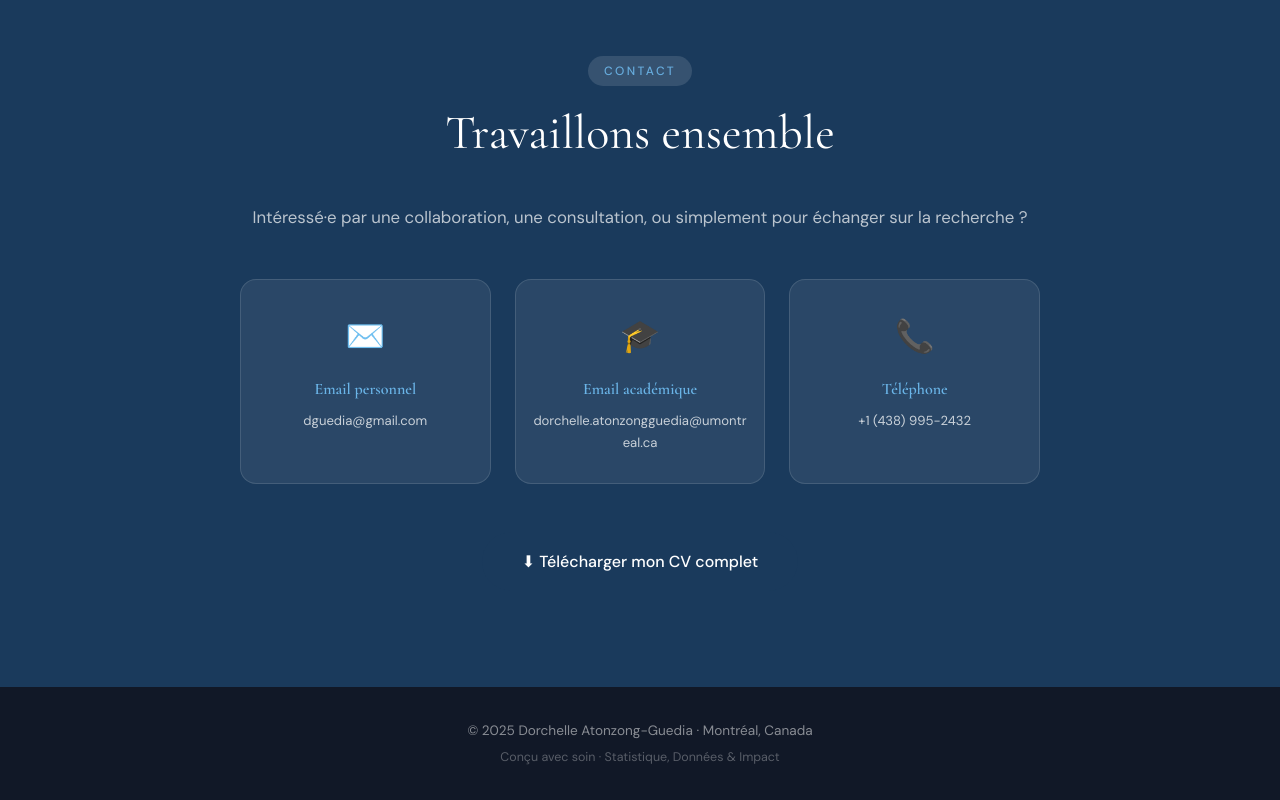
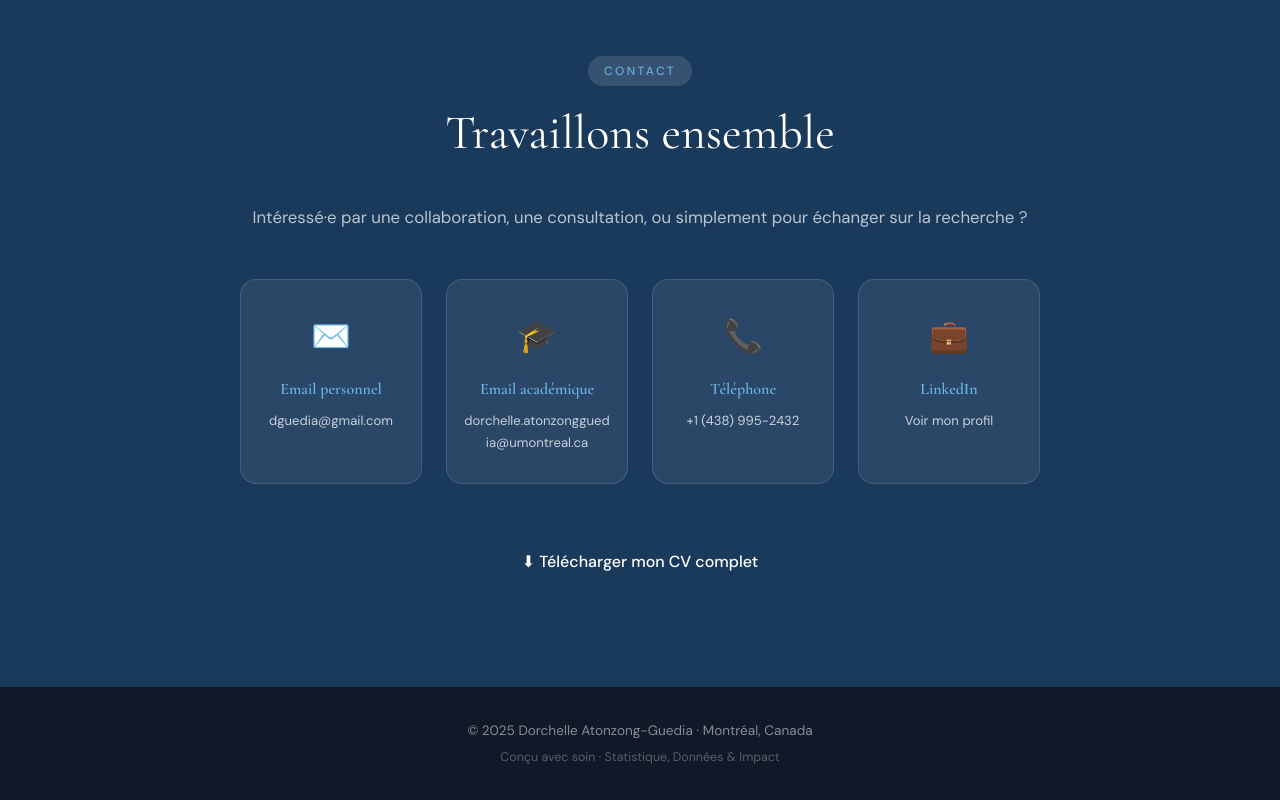
Before and after one commit to Dorchelle/dorchelle-website, a plain HTML site: page index.html in a window 1280 px wide. Shown: the part 4757-5557 px from the top of the page. Drawn offline with nearby package versions, Linux system fonts and the light colour scheme.

Commit message:
ajout lien linkedIn

```diff
--- a/index.html
+++ b/index.html
@@ -294,6 +294,11 @@
           <h4>Téléphone</h4>
           <p>+1 (438) 995-2432</p>
         </a>
+        <a href="https://www.linkedin.com/in/dorchelle-atonzong-guedia-3009a21b2/" target="_blank" class="contact-card">
+          <div class="contact-icon">💼</div>
+          <h4>LinkedIn</h4>
+          <p>Voir mon profil</p>
+        </a>
       </div>
       <a href="assets/CV_Dorchelle.pdf" download class="btn-primary large">
         ⬇ Télécharger mon CV complet
--- a/style.css
+++ b/style.css
@@ -609,7 +609,7 @@ h2.centered { text-align: center; }
 
 .contact-cards {
   display: grid;
-  grid-template-columns: repeat(3, 1fr);
+  grid-template-columns: repeat(4, 1fr);
   gap: 1.5rem;
   margin-bottom: 1rem;
 }
```
